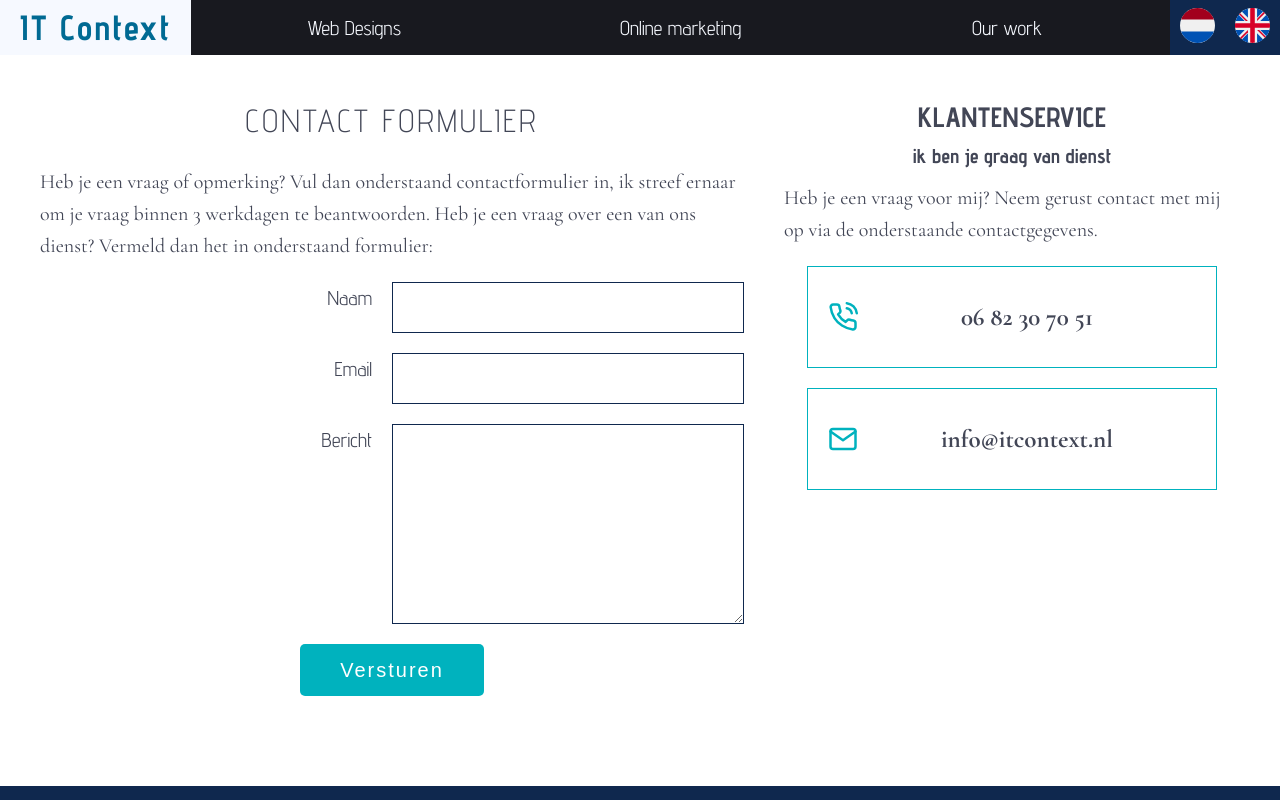
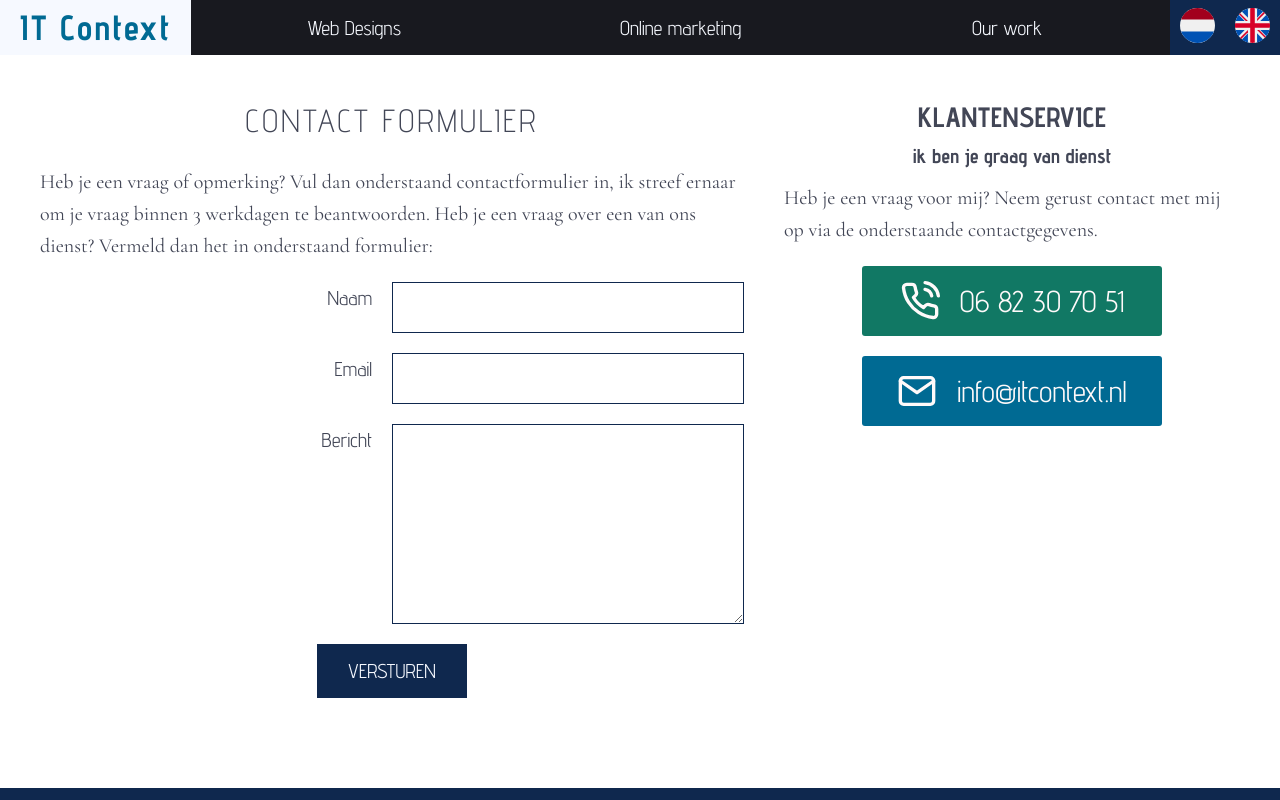
Before and after one commit to Vastlaan/itcontext2.0, a React (Create React App) app in the folder client/: page /contact in a window 1280 px wide. Shown: the top 800 px of the page. Built offline with nearby package versions, Linux system fonts and the light colour scheme; no server answers; a web font is replaced by a local one.

Commit message:
Make usage of reusable components in contact form

```diff
--- a/client/src/components/contact/index.tsx
+++ b/client/src/components/contact/index.tsx
@@ -4,7 +4,7 @@ import { Link } from "react-router-dom";
 // import { ScrollTrigger } from "gsap/ScrollTrigger";
 import styled from "styled-components";
 import { useIntl } from "react-intl";
-import { fonts, respond } from "../../styles";
+import { fonts, respond, Anchor, Button } from "../../styles";
 import { FiPhoneCall, FiMail, FiMapPin } from "react-icons/fi";
 import { MdClose } from "react-icons/md";
 
@@ -139,14 +139,12 @@ function Contact() {
                             ) => setMessage(e.target?.value)}
                         ></textarea>
                     </Field>
-                    <Button>
-                        <button type="submit">
-                            {intl.formatMessage({
-                                id: "contactFormButton",
-                                defaultMessage: "Versturen",
-                            })}
-                        </button>
-                    </Button>
+                    <CustomButton type="submit">
+                        {intl.formatMessage({
+                            id: "contactFormButton",
+                            defaultMessage: "Versturen",
+                        })}
+                    </CustomButton>
                 </Form>
 
                 <Details id="klantenservice">
@@ -169,14 +167,14 @@ function Contact() {
                                 "Heb je een vraag voor mij? Neem gerust contact met mij op via de onderstaande contactgegevens.",
                         })}
                     </p>
-                    <Box href="tel:0682307051">
+                    <Anchor color="#117864" href="tel:0682307051">
                         <FiPhoneCall />
-                        <p>06 82 30 70 51</p>
-                    </Box>
-                    <Box href="mailTo:info@itcontext.nl">
+                        <span>06 82 30 70 51</span>
+                    </Anchor>
+                    <Anchor color="#006A93" href="mailTo:info@itcontext.nl">
                         <FiMail />
-                        <p>info@itcontext.nl</p>
-                    </Box>
+                        <span>info@itcontext.nl</span>
+                    </Anchor>
                 </Details>
                 {displayConfirmation ? (
                     <Confirmation>
@@ -270,33 +268,10 @@ const Field = styled.div`
     }
 `;
 
-const Button = styled.div`
-     display: flex;
+const CustomButton = styled(Button)`
+    display: flex;
     justify-content: center;
     margin: 2rem auto 5rem auto;
-
-    button {
-      border: none;
-      border-radius: 5px;
-      padding: 1rem 4rem;
-      background-color: ${(props) => props.theme.secondary};
-      color: white;
-      font-familly: "Courier New", sans-serif;
-      font-size: 2rem;
-      letter-spacing:.2rem;
-      transition: all 0.3s;
-      cursor: pointer;
-
-      &:focus {
-        outline: none;
-        box-shadow: 0 0 1rem rgba(0, 0, 0, 0.3);
-      }
-
-      &:hover {
-        background-color:  ${(props) => props.theme.secondaryLight};
-      }
-    }
-  }
 `;
 
 const Details = styled.div`
@@ -325,43 +300,6 @@ const Details = styled.div`
         font-size: 2rem;
         color: ${(props) => props.theme.grey};
     }
-`;
-const Box = styled.a`
-
-    font-family: ${fonts.advent};
-    text-decoration: none;
-    display: flex;
-    justify-content: space-between;
-    align-items: center;
-    width: 90%;
-    margin: 2rem auto;
-    padding: 2rem;
-    border: 1px solid ${(props) => props.theme.secondary};
-    transition: all 0.3s;
-
-
-    &:hover {
-      background-color: ${(props) => props.theme.bg};
-      cursor: pointer;
-    }
-
-
-    svg {
-      font-size: 3rem;
-      color: ${(props) => props.theme.secondary};
-    }
-    p {
-      font-size: 2.5rem;
-      font-weight: 900;
-      color: ${(props) => props.theme.grey};
-    }
-    div{
-        flex: 0 0 70%;
-        display:flex;
-        flex-direction: column;
-        align-items: center;
-    }
-  }
 `;
 
 const Confirmation = styled.div`
```
